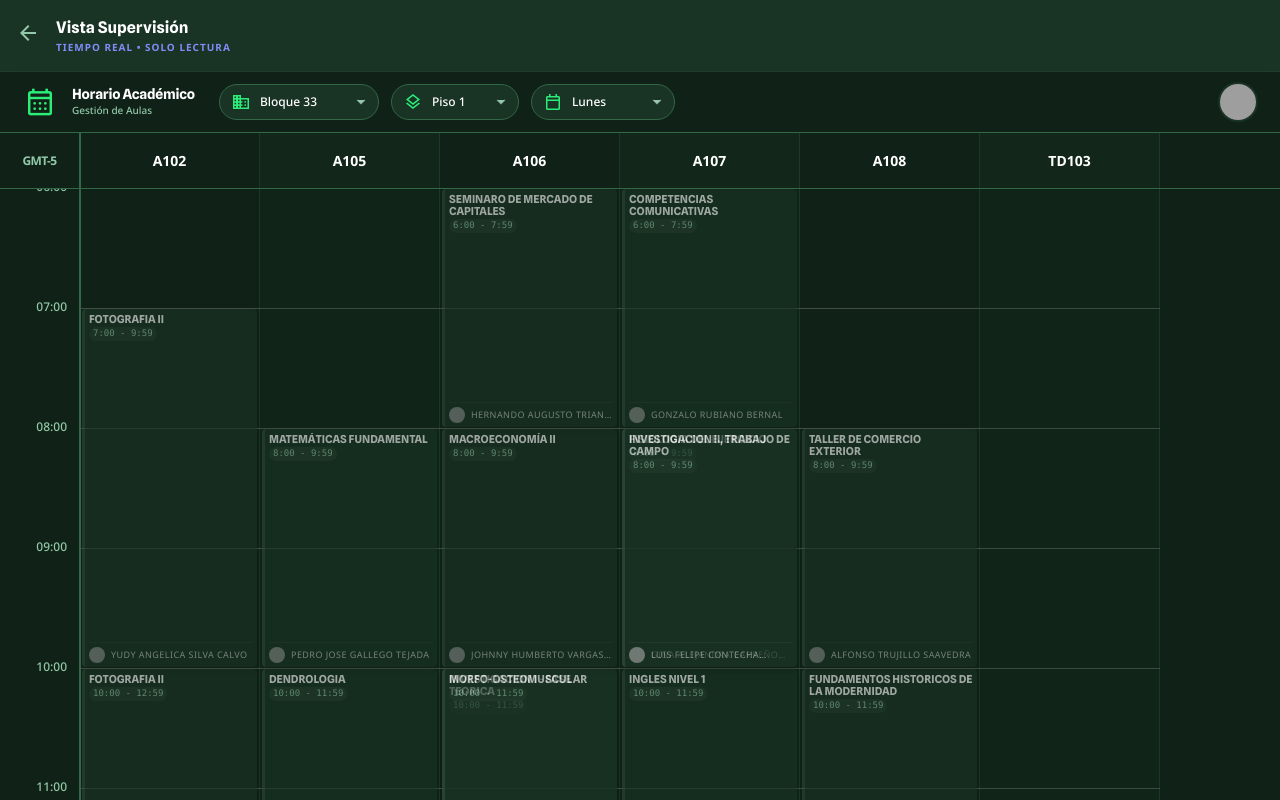
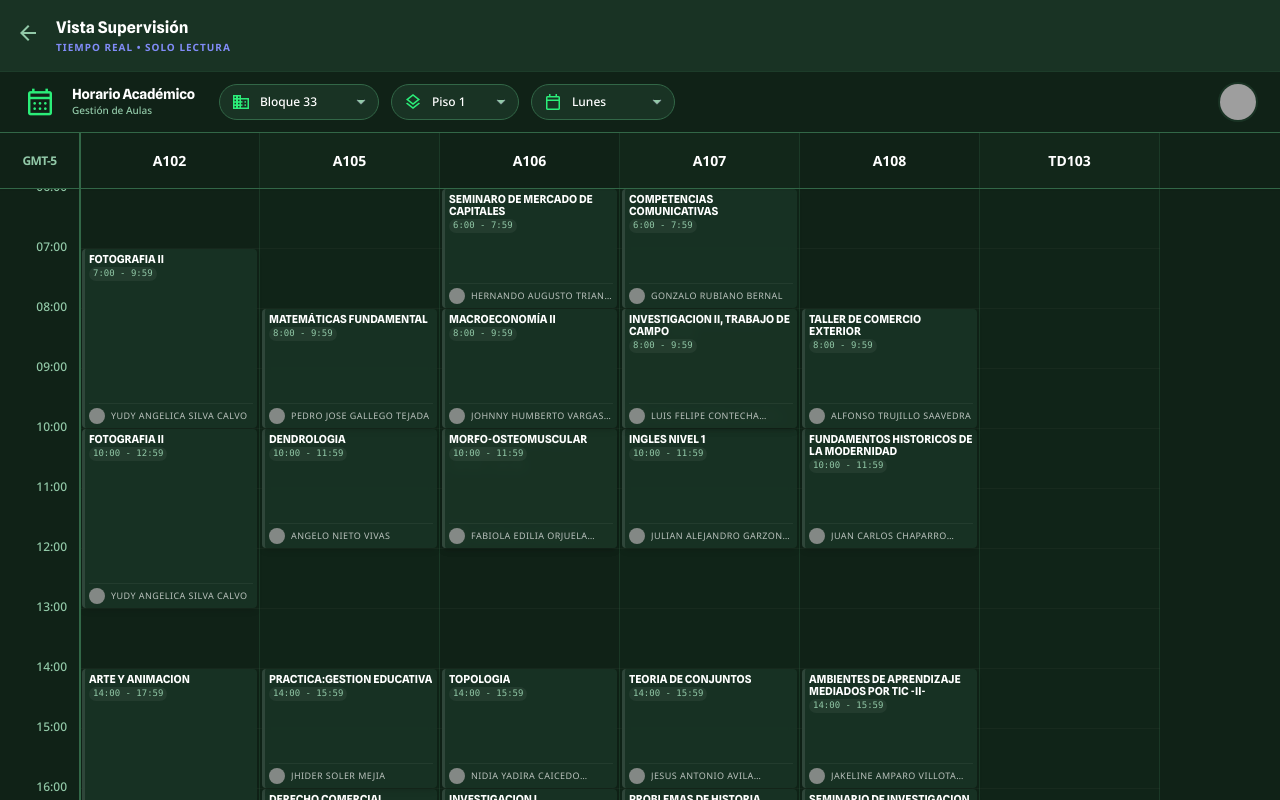
Before and after one commit to aflondonor-afk/horario-app, a React (Vite) app: page / in a window 1280 px wide. Both pictures are taken after a click on the button 640 px from the left and 617 px from the top of the page. Built offline with nearby package versions, Linux system fonts and the light colour scheme; grey boxes are pictures that could not be loaded.

Commit message:
Ultra-compact minimal UI: half hour height and near-invisible grid lines

```diff
--- a/components/EventCard.tsx
+++ b/components/EventCard.tsx
@@ -24,9 +24,9 @@ const EventCard: React.FC<EventCardProps> = memo(({ event, status = 'NONE', onCl
 
   const getStatusStyles = () => {
     switch (status) {
-      case 'IN_USE': return 'bg-green-500/20 border-green-500 !opacity-100 shadow-[0_0_10px_rgba(34,197,94,0.1)]';
-      case 'FREE': return 'bg-red-500/20 border-red-500 !opacity-100 shadow-[0_0_10px_rgba(239,68,68,0.1)]';
-      default: return 'bg-surface-dark border-white/10 opacity-60';
+      case 'IN_USE': return 'bg-green-500/40 border-green-500 !opacity-100 shadow-[0_0_10px_rgba(34,197,94,0.1)] backdrop-blur-sm';
+      case 'FREE': return 'bg-red-500/40 border-red-500 !opacity-100 shadow-[0_0_10px_rgba(239,68,68,0.1)] backdrop-blur-sm';
+      default: return 'bg-surface-dark/95 border-white/10 opacity-100 backdrop-blur-sm';
     }
   };
 
--- a/components/ScheduleGrid.tsx
+++ b/components/ScheduleGrid.tsx
@@ -101,7 +101,7 @@ const ScheduleGrid: React.FC<ScheduleGridProps> = ({
             {/* Horizontal grid lines */}
             <div className="absolute inset-0 z-0 flex flex-col pointer-events-none">
               {hours.map((hour) => (
-                <div key={hour} className="border-b border-white/20 w-full" style={{ height: `${PIXELS_PER_HOUR}px` }}></div>
+                <div key={hour} className="border-b border-white/[0.03] w-full" style={{ height: `${PIXELS_PER_HOUR}px` }}></div>
               ))}
             </div>
 
--- a/constants.ts
+++ b/constants.ts
@@ -1,4 +1,4 @@
 export const START_HOUR = 6;
 export const END_HOUR = 22;
-export const PIXELS_PER_HOUR = 120;
+export const PIXELS_PER_HOUR = 60;
 export const PIXELS_PER_MINUTE = PIXELS_PER_HOUR / 60;
```
